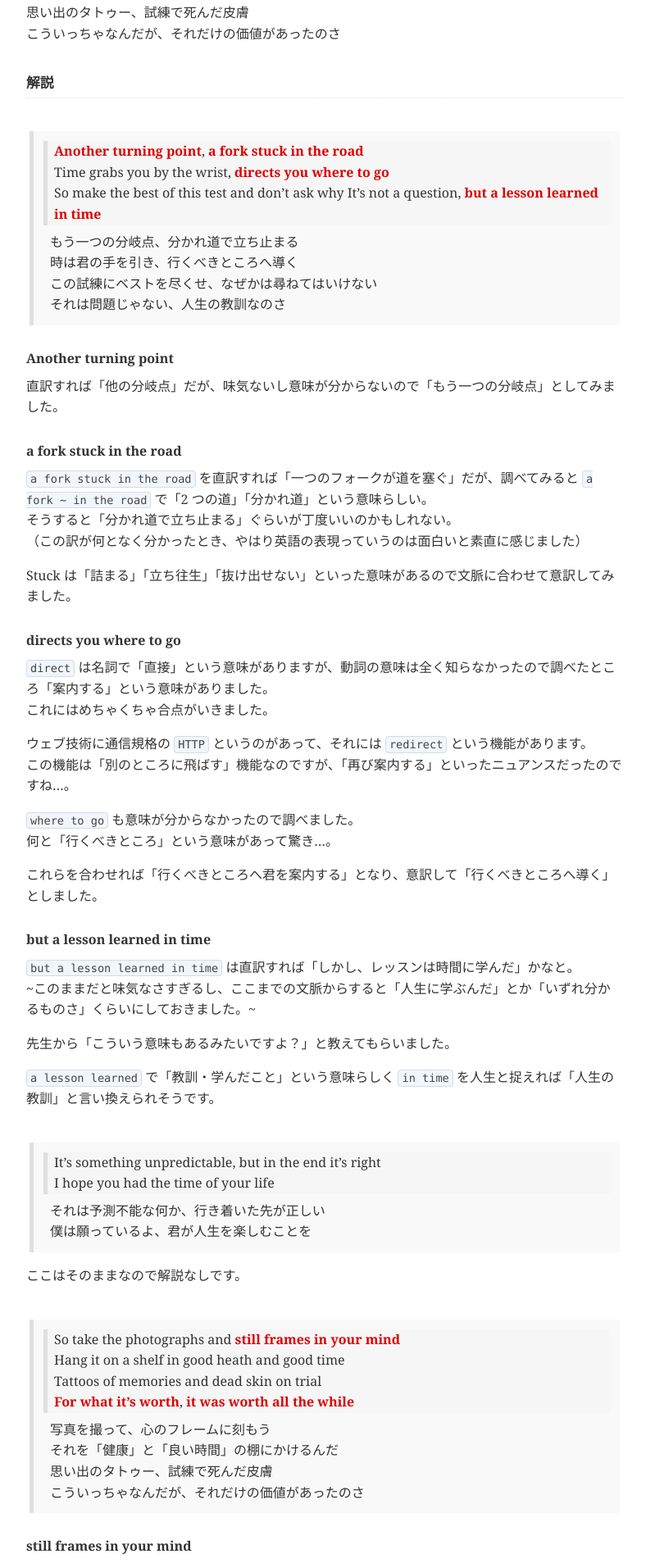
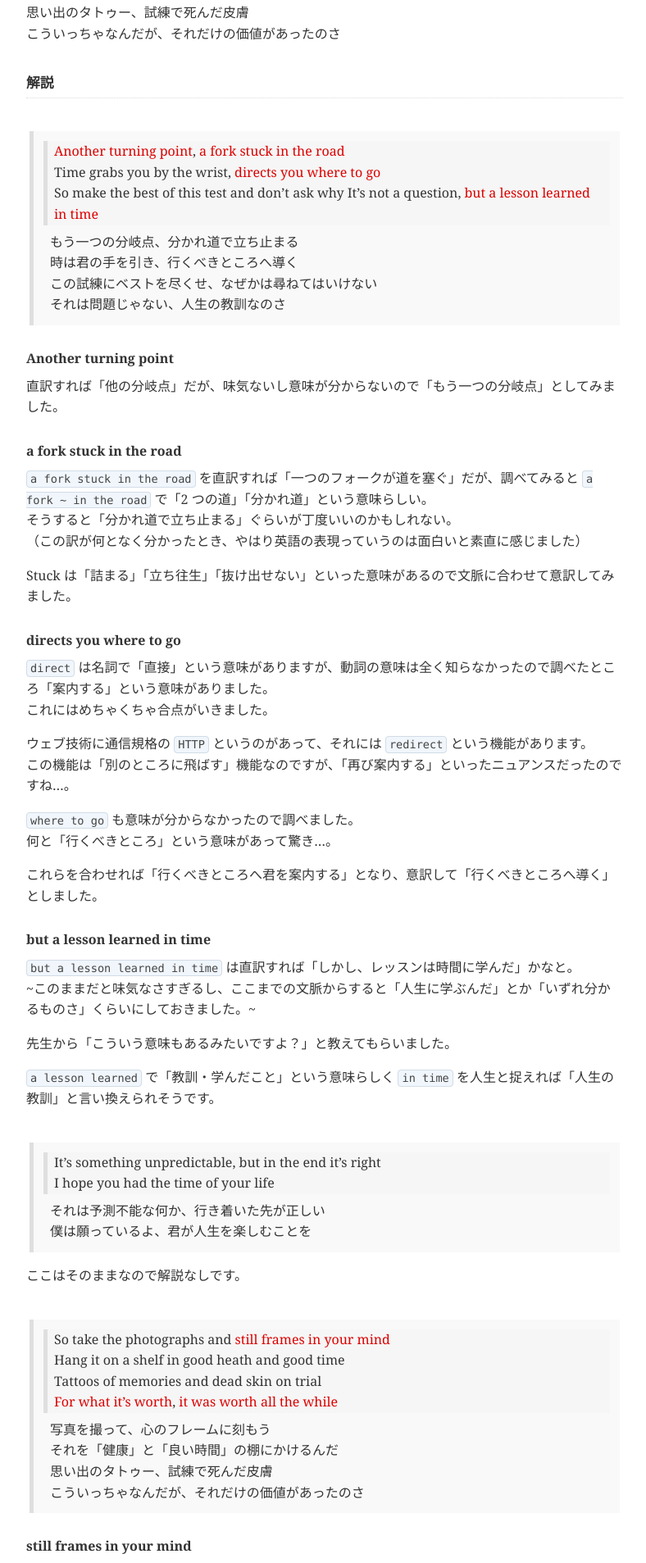
Before and after one commit to tetsuwo/en-study, a Jekyll site: the page built from _posts/2023-01-04-good-riddance-time-of-your-life-green-day.md, in a window 1280 px wide. Shown: the part 3654-5561 px from the top of the page at 82% size, without its empty margins (118-906 px from the left). Built offline with Jekyll 4.4.1, drawn with Linux system fonts in a browser that asks for light colours.

Commit message:
change: 引用内の強調表現のスタイルを調整

```diff
--- a/assets/css/style.css
+++ b/assets/css/style.css
@@ -395,8 +395,7 @@ article.permalink .post-head { margin-bottom: 2em; }
 article.permalink .post-body { margin-bottom: 2em; }
 .readmore { margin-bottom: .5em; text-align: right; }
 .post-body b,
-.post-body em,
-.post-body strong { font-weight: bold; }
+.post-body em { font-weight: bold; }
 .post-body h2,
 .post-body h3,
 .post-body h4,
```
